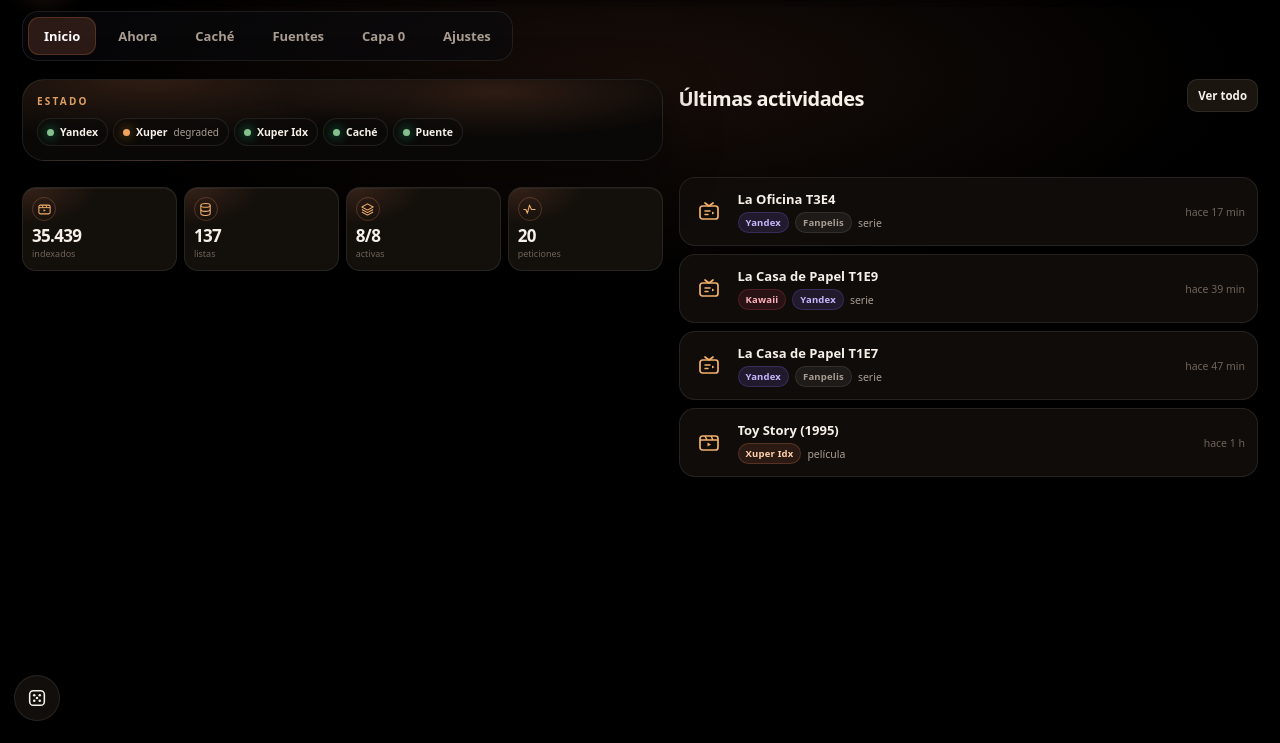
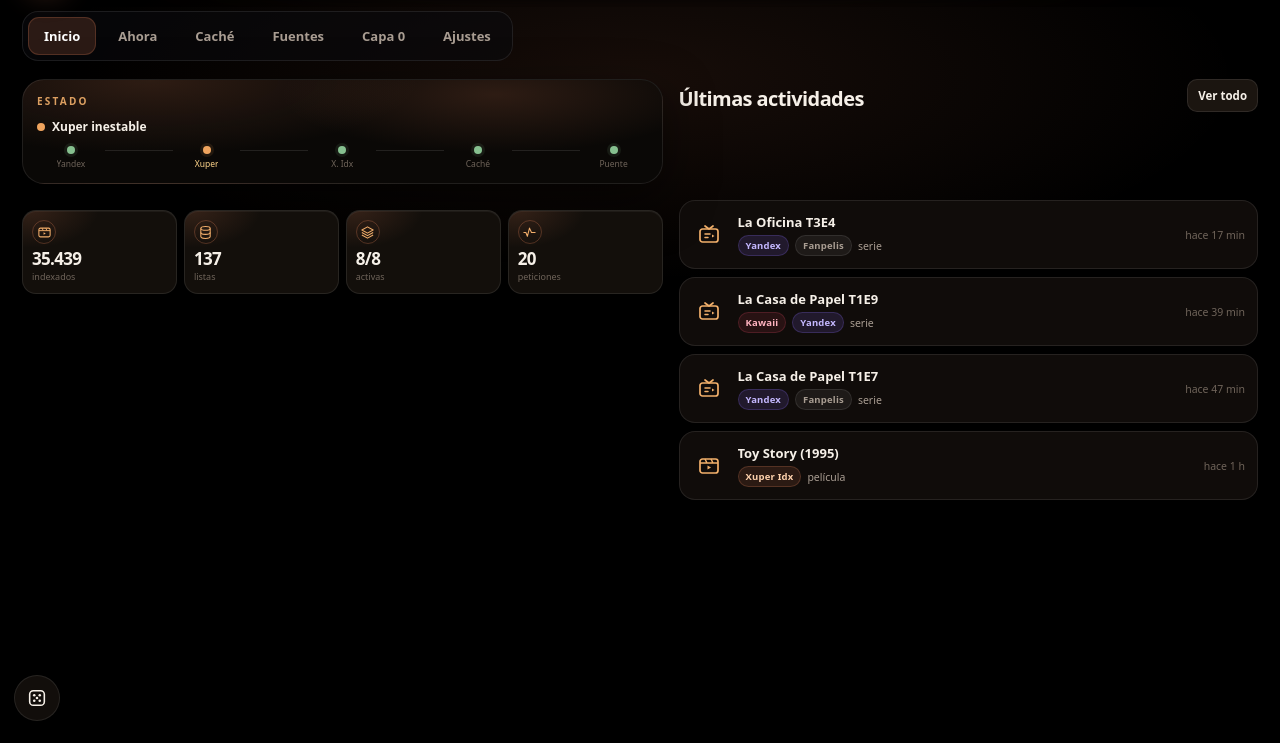
Before and after one commit to Senjino0609/central-demo, a plain HTML site: page index.html in a window 1280 px wide. Shown: the part 57-800 px from the top of the page. Drawn offline with Linux system fonts and the light colour scheme.

Commit message:
Estado: frase corta y cadena de puntos conectados

```diff
--- a/index.html
+++ b/index.html
@@ -229,9 +229,19 @@
   .statusband-brand strong{display:block;font-size:14px;line-height:1.1}
   .statusband-brand span{display:block;font-size:10.5px;color:var(--muted);margin-top:2px}
   .statusband .hero-pill{margin:0;padding:6px 10px;font-size:10.5px}
-  .status-strip{position:relative;z-index:1;display:flex;flex-wrap:wrap;gap:5px;margin-top:10px}
-  .status-chip{display:inline-flex;align-items:center;gap:6px;flex:0 0 auto;padding:6px 9px;border-radius:999px;border:1px solid var(--line);background:rgba(12,10,9,.75);font-size:10px;color:var(--muted);white-space:nowrap}
-  .status-chip b{font-weight:700;color:var(--text);font-size:10.5px}
+  .status-strip{position:relative;z-index:1;margin-top:10px}
+  .st-head{display:flex;align-items:center;gap:7px;font-size:12px;font-weight:650;color:var(--text)}
+  .st-head .pulse{width:8px;height:8px}
+  .st-chain{display:flex;align-items:flex-start;margin-top:11px}
+  .st-node{display:flex;flex-direction:column;align-items:center;gap:4px;flex:1;min-width:0;font-size:8.5px;color:var(--muted-2)}
+  .st-node b{width:8px;height:8px;border-radius:50%;background:var(--green);flex:0 0 auto;box-shadow:0 0 0 3px rgba(134,192,143,.10)}
+  .st-node.warn b{background:var(--amber);box-shadow:0 0 0 3px rgba(240,164,94,.10)}
+  .st-node.bad b{background:var(--red);box-shadow:0 0 0 3px rgba(226,101,92,.10)}
+  .st-node.off b{background:var(--muted-2);box-shadow:none}
+  .st-node span{max-width:100%;white-space:nowrap;overflow:hidden;text-overflow:ellipsis}
+  .st-node.bad span,.st-node.warn span{color:#ffd58a}
+  .st-node.bad span{color:#ffb3c0}
+  .st-link{flex:1;height:1px;background:rgba(255,255,255,.10);margin-top:3.5px}
   .kpi-grid.compact{margin-top:10px;gap:7px;grid-template-columns:repeat(4,minmax(0,1fr))}
   .kpi-grid.compact .kpi{padding:9px 9px 10px;border-radius:14px;overflow:hidden}
   .kpi-grid.compact .kpi-value{font-size:17px}
@@ -1466,23 +1476,40 @@
     const items = [
       ['Yandex', src.yandex],
       ['Xuper', src.xuper],
-      ['Xuper Idx', src.xuperIdx],
+      ['X. Idx', src.xuperIdx],
       ['Caché', src.cache],
       ['Puente', puente]
     ];
     const clase = (s) => {
-      if (!s) return '';
+      if (!s) return 'off';
+      const st = String(s.state || '').toLowerCase();
       if (s.ok) return 'ok';
-      const st = String(s.state || '').toLowerCase();
-      if (st === 'off' || st === 'apagado') return '';
+      if (st === 'off' || st === 'apagado') return 'off';
       if (st === 'degraded' || st === 'cargando' || st === 'parcial' || s.warn) return 'warn';
       return 'bad';
     };
-    el.innerHTML = items.map(([nombre, s]) => {
-      const st = s ? (s.state || (s.ok ? 'ok' : '—')) : '—';
-      const mostrar = st && !['ok', 'healthy', 'activo'].includes(String(st).toLowerCase());
-      return '<span class="status-chip"><span class="dot ' + clase(s) + '"></span><b>' + esc(nombre) + '</b>' + (mostrar ? ' ' + esc(st) : '') + '</span>';
-    }).join('');
+    const nodos = items.map(([nombre, s]) => ({ nombre, s, c: clase(s) }));
+    const problemas = nodos.filter((n) => n.c === 'warn' || n.c === 'bad');
+    let frase = 'Todo en orden';
+    if (problemas.length === 1) {
+      const p = problemas[0];
+      frase = p.nombre + (p.c === 'bad' ? ' caído' : ' inestable');
+    } else if (problemas.length > 1) {
+      frase = problemas.length + ' servicios con problemas';
+    }
+    const general = problemas.some((p) => p.c === 'bad') ? 'bad' : (problemas.length ? 'warn' : 'ok');
+    const texto = (n) => {
+      const s = n.s;
+      if (!s) return 'sin datos';
+      if (n.c === 'ok') return 'en línea';
+      return String(s.state || 'con problemas');
+    };
+    el.innerHTML =
+      '<div class="st-head"><span class="pulse ' + general + '"></span><span>' + esc(frase) + '</span></div>' +
+      '<div class="st-chain">' + nodos.map((n, i) =>
+        (i ? '<i class="st-link"></i>' : '') +
+        '<span class="st-node ' + n.c + '" title="' + attr(n.nombre + ': ' + texto(n)) + '"><b></b><span>' + esc(n.nombre) + '</span></span>'
+      ).join('') + '</div>';
   }
 
   function renderHomeActivity() {
```
